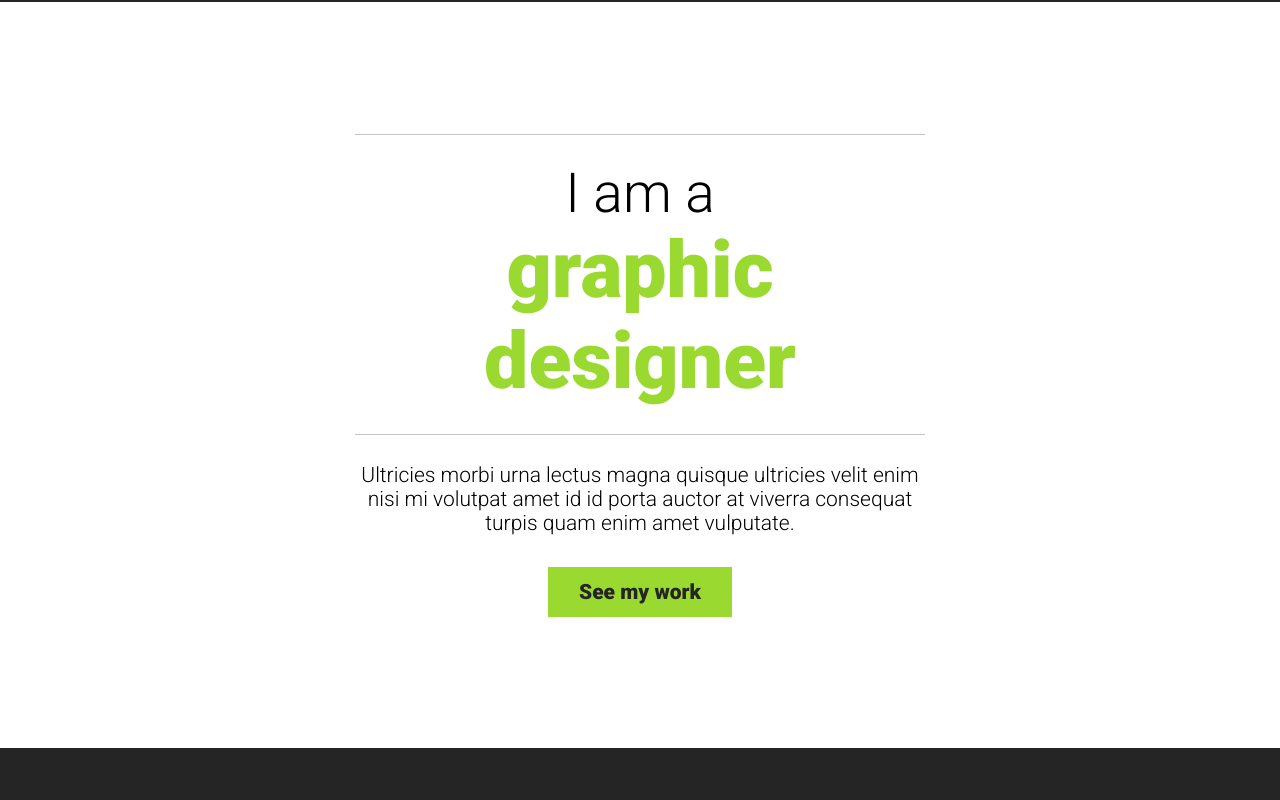
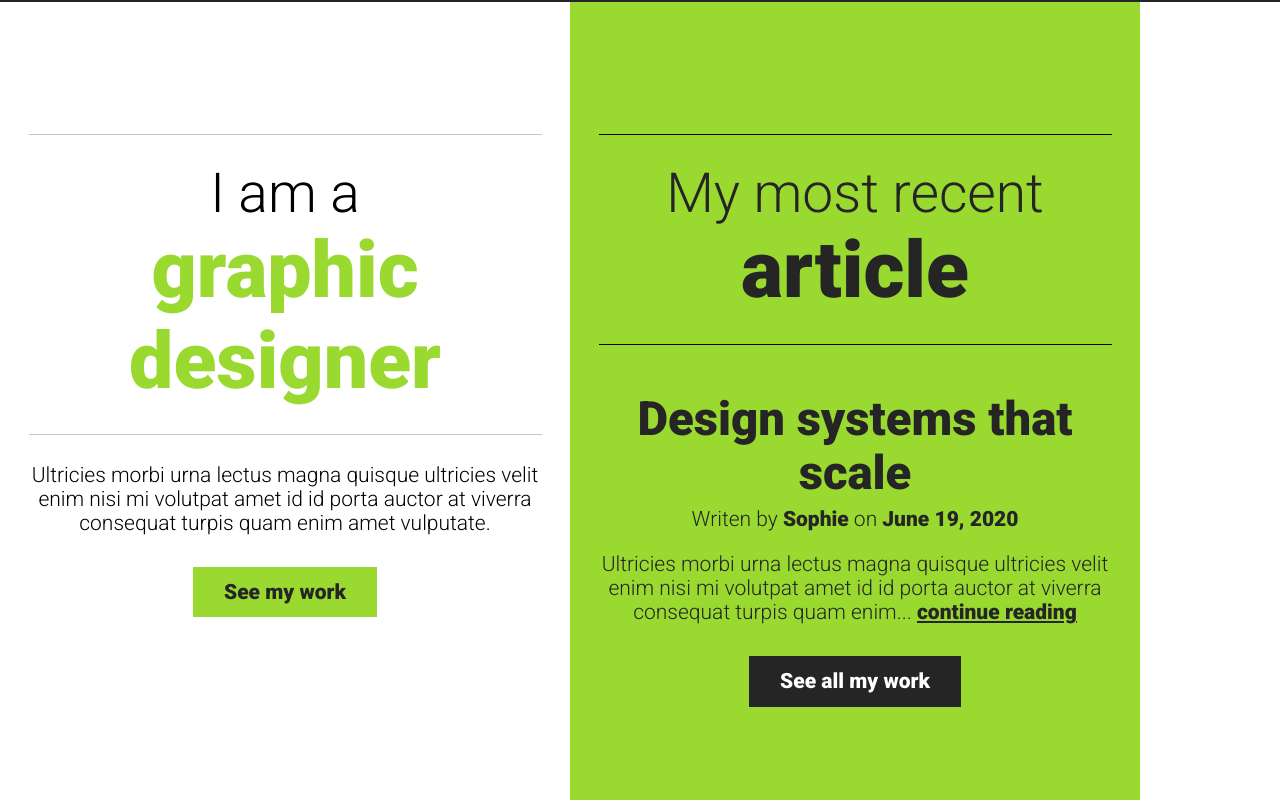
Before and after one commit to whoisarod/05-responsive-desing-challenges, a plain HTML site: page index.html in a window 1280 px wide. Shown: the part 920-1720 px from the top of the page. Drawn offline with nearby package versions, Linux system fonts and the light colour scheme.

Commit message:
updated index.html and css completing challenge 7

```diff
--- a/css/style.css
+++ b/css/style.css
@@ -10,13 +10,8 @@ body {
     margin: 0;
 }
 
-@media (min-width: 600px) {
-    html {
-        font-size: 1.3125rem;
-    }
-}
-
 .container {
+    width: 90%;
     max-width: 570px;
     margin: 0 auto;
 }
@@ -48,7 +43,7 @@ h3 {
 }
 
 img {
-    max-width: relative;
+    max-width: 100%;
 }
 
 .accent-text {
@@ -119,3 +114,48 @@ section {
     background: #252525;
     color: #fff;
 }
+
+@media (min-width: 600px) {
+    html {
+        font-size: 1.3125rem;
+    }
+}
+
+@media (min-width: 750px) {
+    .splitter {
+        display: flex;
+    }
+
+    .articles.inverse {
+        background: #99D930;
+        color: #252525;
+    }
+
+    .articles.inverse .accent-text,
+    .articles.inverse .name,
+    .articles.inverse time,
+    .articles.inverse a {
+        color: currentColor;
+    }
+
+    .articles.inverse a:hover,
+    .articles.inverse a:focus {
+        color: white;
+    }
+
+    .articles.inverse h2 {
+        border-top: solid 1px black;
+        border-bottom: solid 1px black;
+    }
+
+    .articles.inverse .btn {
+        color: #fff;
+        background-color: #252525;
+    }
+
+    .articles.inverse .btn:hover {
+        color: #252525;
+        background-color: #FFF;
+    }
+
+}
--- a/index.html
+++ b/index.html
@@ -14,7 +14,7 @@
                 </div>
             </header>
 
-
+            <main class="splitter">
                 <section class="about-me">
                     <div class="container">
                         <h2>I am a <span class="accent-text">graphic designer</span></h2>
@@ -35,6 +35,8 @@
                         </article>
                     </div>
                 </section>
+            </main>
+
 
     </body>
 </html>
```
Lines whose indentation alone changed are shown as unchanged.
